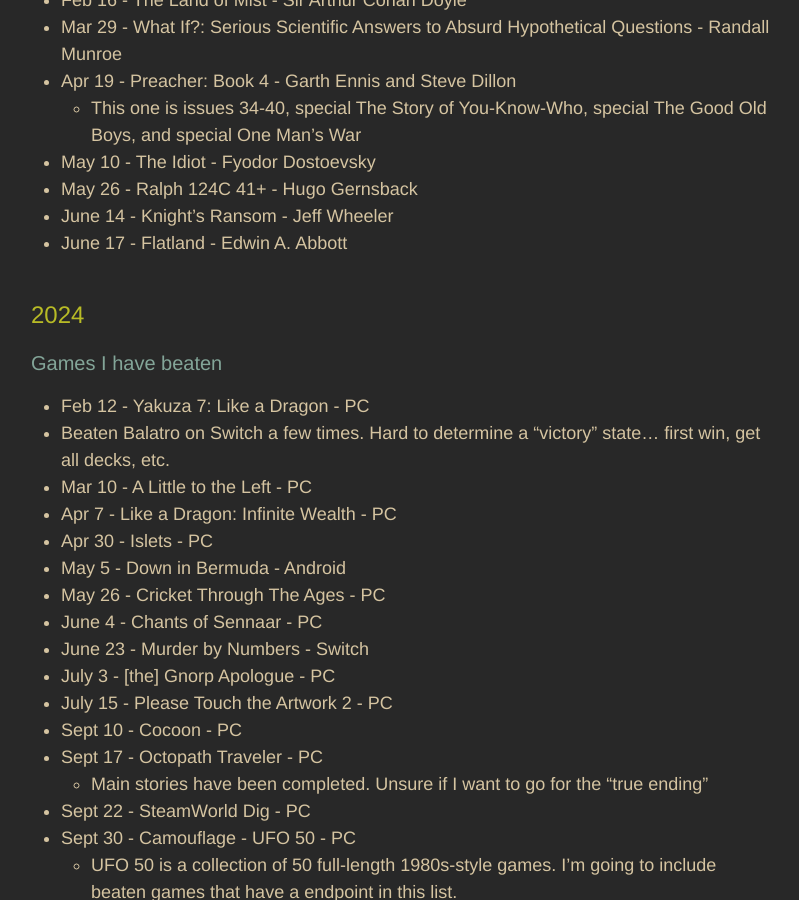
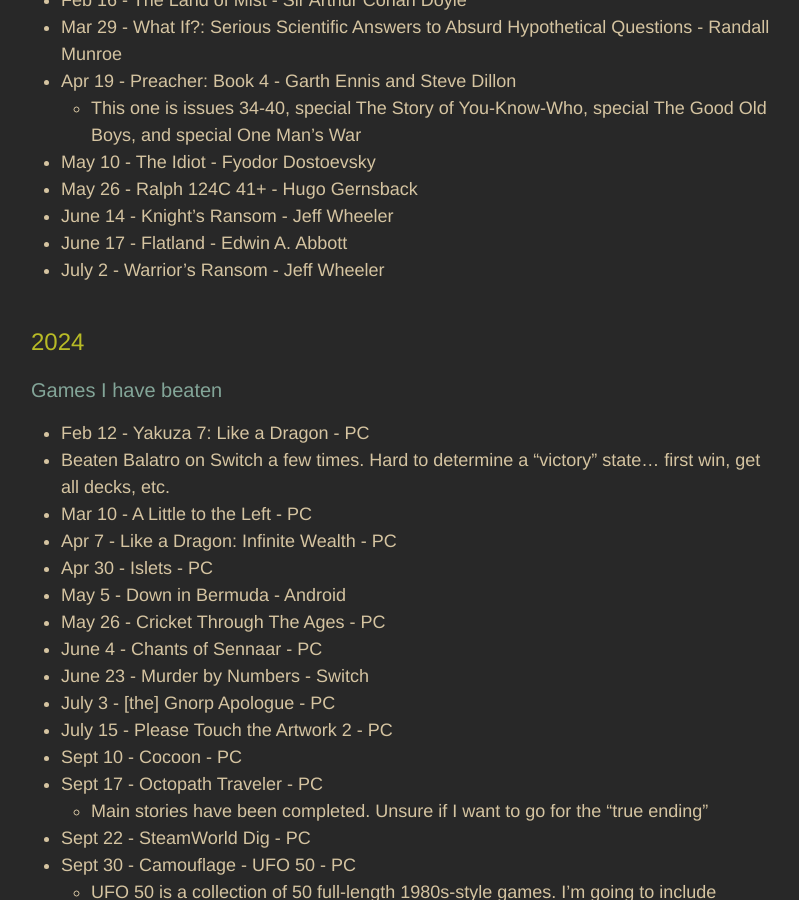
Before and after one commit to adkinsrs/sadkins_site, a Jekyll site: the page built from misc.md, in a window 1280 px wide and 900 px high, scrolled down 1280 px. Shown: the whole window, without its empty margins (239-1038 px from the left). Built offline with Jekyll 4.4.1, drawn with Linux system fonts in a browser that asks for light colours.

Commit message:
read a book

```diff
--- a/misc.md
+++ b/misc.md
@@ -52,6 +52,7 @@
 * May 26 - Ralph 124C 41+ - Hugo Gernsback
 * June 14 - Knight's Ransom - Jeff Wheeler
 * June 17 - Flatland - Edwin A. Abbott
+* July 2 - Warrior's Ransom - Jeff Wheeler
 
 ## 2024
 
```
